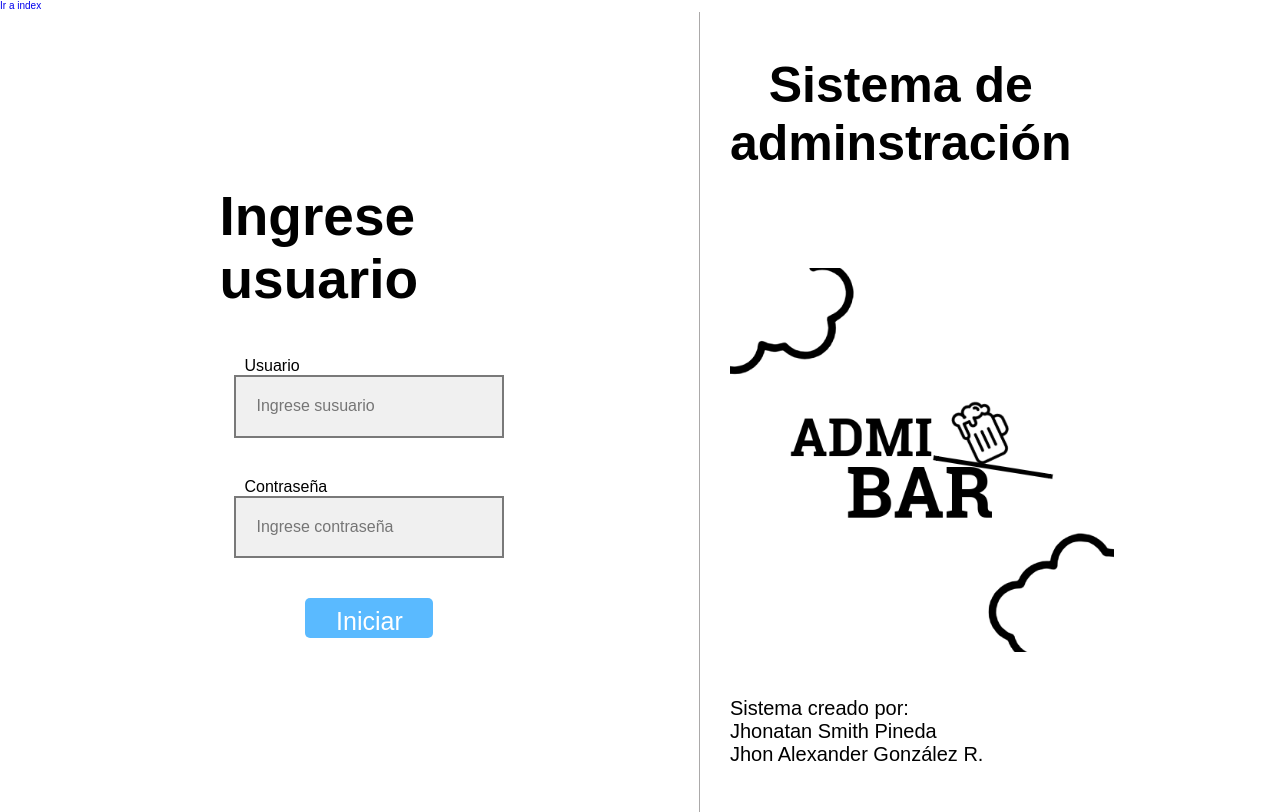
After one commit to JhonSmith02/AdmiBar, a PHP site: page /login.php in a window 1280 px wide. The commit adds this page. Run offline with PHP 8.4, Linux system fonts and the light colour scheme.

Commit message:
hola deje todo como estaba

```diff
--- a/admin/productos/crear.php
+++ b/admin/productos/crear.php
@@ -16,6 +16,8 @@ $categoria = $stmt->fetchAll(PDO::FETCH_ASSOC);
 //Validacion ara verificar el metodo de envio de datos
 if ($_SERVER['REQUEST_METHOD'] === 'POST') {
 
+
+    debuguear($_POST);
     $producto = new Producto($_POST);
 
     $errors = $producto->validate();
--- /dev/null
+++ b/login.php
@@ -0,0 +1,65 @@
+<!DOCTYPE html>
+<html lang="en">
+
+<head>
+    <meta charset="UTF-8">
+    <meta name="viewport" content="width=device-width, initial-scale=1.0">
+    <link rel="stylesheet" href="build/css/app.css">
+    <title>AdmiBar</title>
+</head>
+
+<body>
+    <a href="../../index.html">Ir a index</a>
+    <div class="login-section contenedor">
+        <div class="login-form">
+            <form class="form-contain" action="login.php" method="POST">
+                <div class="title-login">
+                    <h2>Ingrese usuario</h2>
+                </div>
+
+                <div class="form-user">
+                    <div class="form-group">
+                        <label for="usuario">Usuario</label>
+                        <input
+                        type="text"
+                        id="usuario"
+                        name="usuario"
+                        placeholder="Ingrese susuario"
+                        required
+                        >
+                    </div>
+
+                    <div class="form-group">
+                        <label for="contraseña">Contraseña</label>
+                        <input
+                        type="password"
+                        id="password"
+                        name="password"
+                        placeholder="Ingrese contraseña"
+                        required
+                        >
+                    </div>
+
+                    <button type="submit" class="send-form button">Iniciar</button>
+                </div>
+            </form>
+        </div>
+
+        <div class="login-logo">
+            <div class="text-logrfom">
+                <h3>Sistema de <br> adminstración</h3>
+            </div>
+            <div class="logo-formcontainer">
+                <img src="./src/images/Logo-login.png" alt="Admibar-logo">
+            </div>
+            <div class="creditos">
+                <span>Sistema creado por: <br></span>
+                <span>Jhonatan Smith Pineda <br> Jhon Alexander González R.</span>
+            </div>
+        </div>
+    </div>
+
+
+</body>
+
+</html>
```
Also changed, not shown: src/JS/inventario.js (+25 -37 lines).
